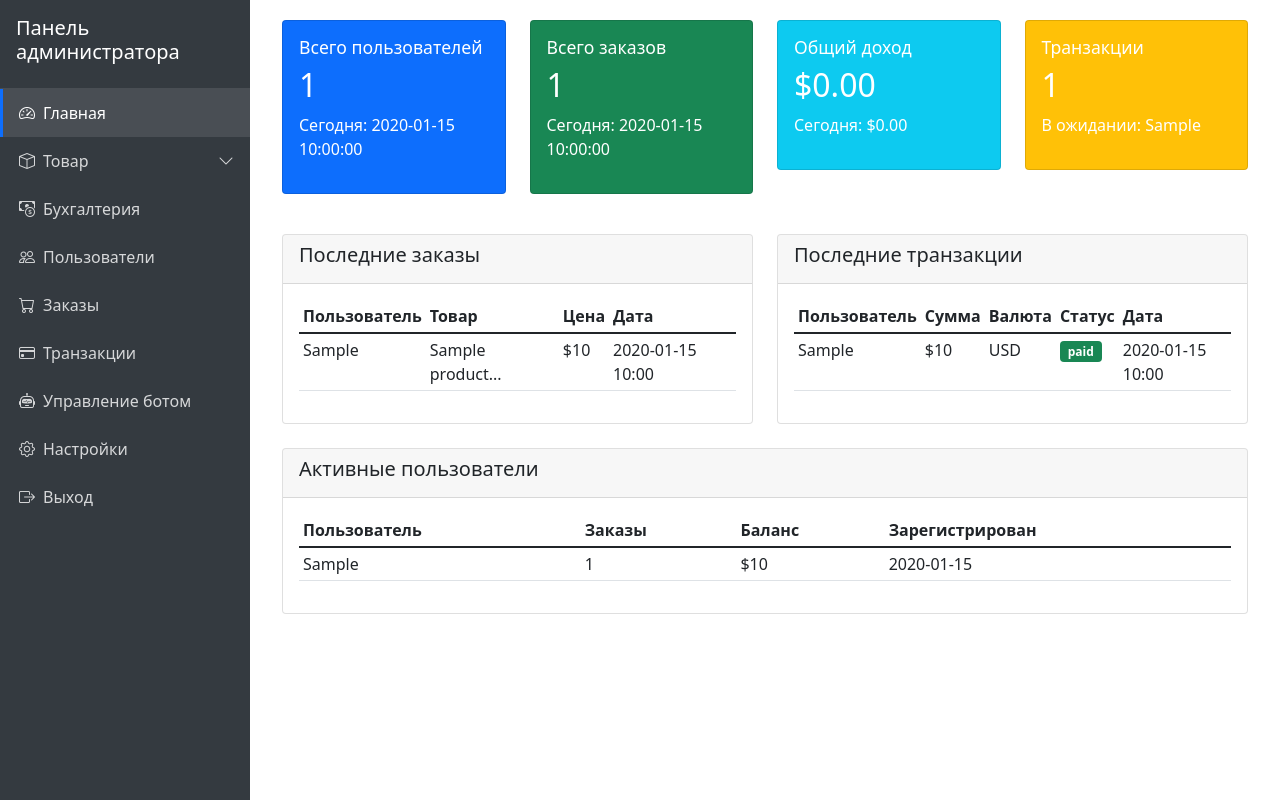
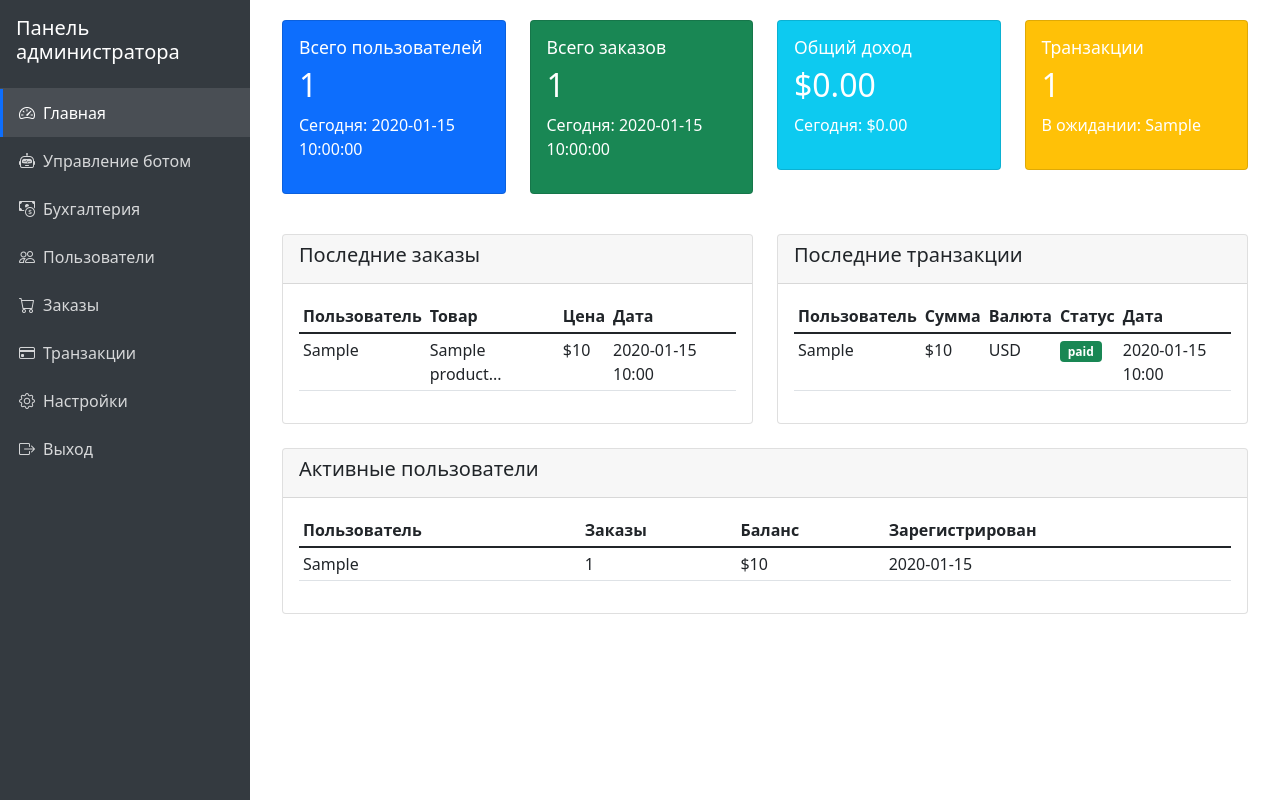
Before and after one commit to vakhotut/Webadminkrya, a Python web app: template templates/dashboard.html in a window 1280 px wide. Run offline with Jinja, Linux system fonts and the light colour scheme; the template is opened without the code that fills it: most values are stand-ins (such as "Sample title", 1, 10 or a date in 2020); some libraries are stand-ins or nearby versions.

Commit message:
Update dashboard.html

```diff
--- a/templates/dashboard.html
+++ b/templates/dashboard.html
@@ -64,20 +64,9 @@
             <a class="nav-link active" href="/admin/dashboard">
                 <i class="bi bi-speedometer2 me-2"></i>Главная
             </a>
-
-            <!-- Товар с выпадающим меню -->
-            <div class="nav-item">
-                <a class="nav-link" href="#" id="productMenu">
-                    <i class="bi bi-box me-2"></i>Товар
-                    <i class="bi bi-chevron-down float-end"></i>
-                </a>
-                <div class="submenu" id="productSubmenu">
-                    <a class="nav-link" href="#">Добавить товар</a>
-                    <a class="nav-link" href="#">Редактировать/Удалить</a>
-                    <a class="nav-link" href="#">Каталог</a>
-                </div>
-            </div>
-
+            <a class="nav-link" href="/admin/bot-management">
+                <i class="bi bi-robot me-2"></i>Управление ботом
+            </a>
             <a class="nav-link" href="#">
                 <i class="bi bi-cash-coin me-2"></i>Бухгалтерия
             </a>
@@ -89,9 +78,6 @@
             </a>
             <a class="nav-link" href="/admin/transactions">
                 <i class="bi bi-credit-card me-2"></i>Транзакции
-            </a>
-            <a class="nav-link" href="#">
-                <i class="bi bi-robot me-2"></i>Управление ботом
             </a>
             <a class="nav-link" href="#">
                 <i class="bi bi-gear me-2"></i>Настройки
@@ -252,18 +238,6 @@
         </div>
     </div>
 
-    <script>
-        // Обработка раскрытия/скрытия подменю товаров
-        document.getElementById('productMenu').addEventListener('click', function(e) {
-            e.preventDefault();
-            const submenu = document.getElementById('productSubmenu');
-            submenu.classList.toggle('show');
-
-            // Поворот стрелки
-            const icon = this.querySelector('.bi-chevron-down');
-            icon.classList.toggle('bi-chevron-down');
-            icon.classList.toggle('bi-chevron-up');
-        });
-    </script>
+    <script src="https://cdn.jsdelivr.net/npm/bootstrap@5.1.3/dist/js/bootstrap.bundle.min.js"></script>
 </body>
 </html>
```
